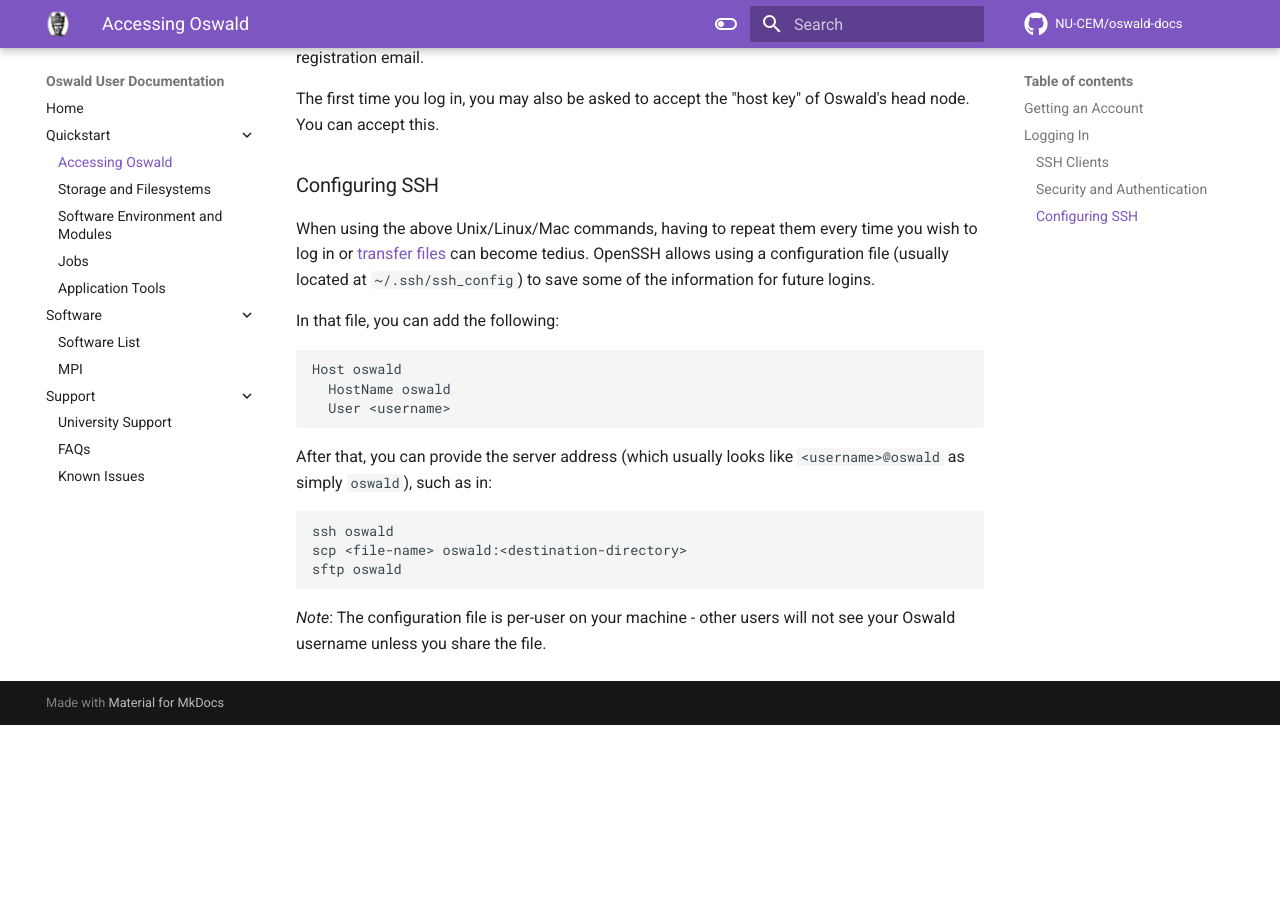
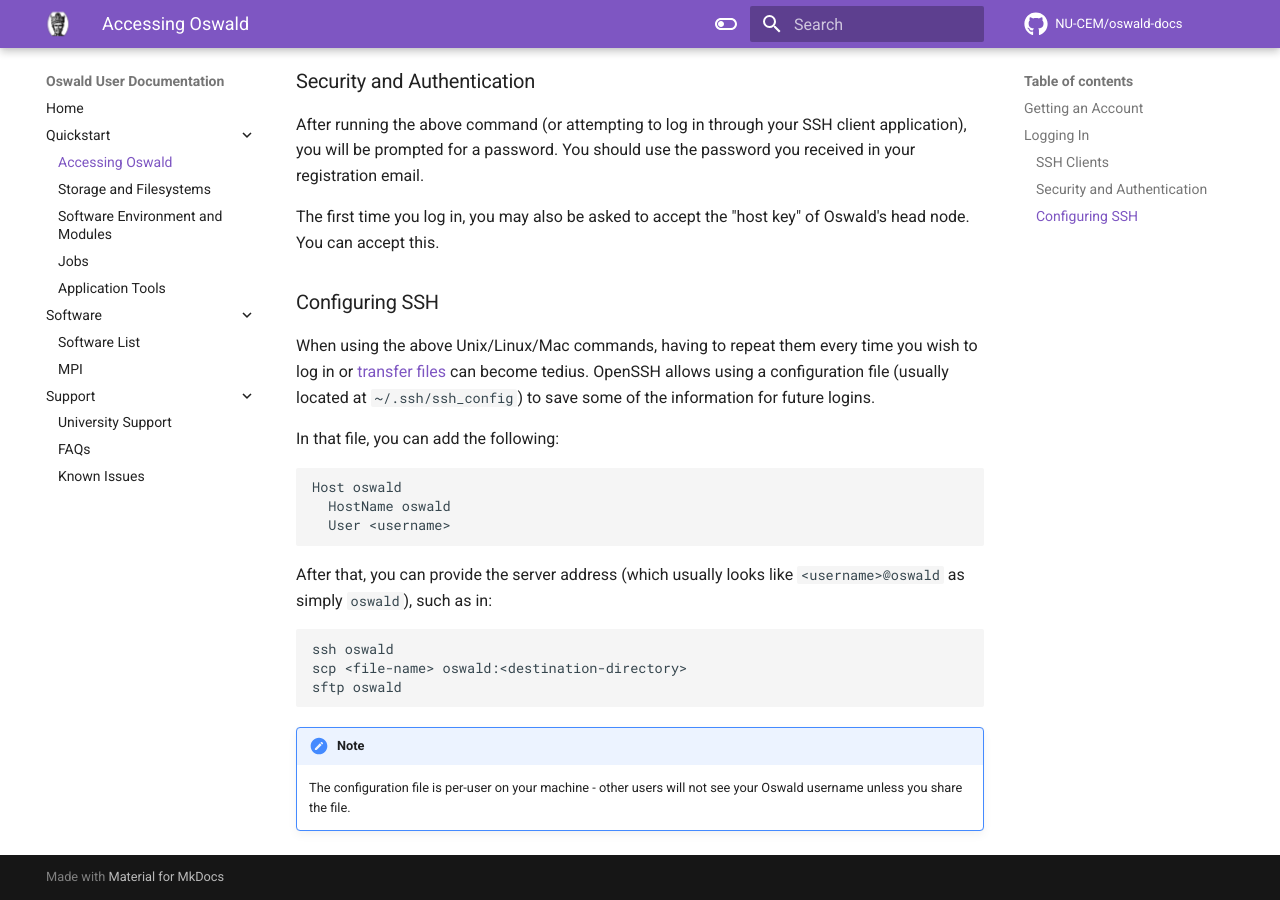
Before and after one commit to NorthumbriaResearchComputing/oswald-docs, an MkDocs documentation site: the page built from docs/quickstart/accessing-oswald.md, in a window 1280 px wide and 900 px high, scrolled down 1311 px. Built offline with MkDocs 1.6.1 and Material for MkDocs 9.7.7, drawn with Linux system fonts in a browser that asks for light colours; comment, search, counter and statistics services are not loaded; before the commit the page ends 2036 px from its top, so only the background shows below that; some of the changed text lies outside the part shown.

````diff
--- a/docs/quickstart/accessing-oswald.md
+++ b/docs/quickstart/accessing-oswald.md
@@ -6,7 +6,8 @@ To access the oswald cluster you need to have an account set up by the cluster s
 
 ## Logging In
 
-*Note*: Throughout the following documentation, replace `<username>` with the username you were given in your registration email.
+!!! note
+    Throughout the following documentation, replace `<username>` with the username you were given in your registration email.
 
 ### SSH Clients
 
@@ -65,4 +66,5 @@ scp <file-name> oswald:<destination-directory>
 sftp oswald
 ```
 
-*Note*: The configuration file is per-user on your machine - other users will not see your Oswald username unless you share the file.
+!!! note
+    The configuration file is per-user on your machine - other users will not see your Oswald username unless you share the file.
--- a/mkdocs.yml
+++ b/mkdocs.yml
@@ -31,6 +31,8 @@ theme:
         name: Switch to light mode
 
 markdown_extensions:
+  - admonition
+  - pymdownx.superfences
   - toc:
       permalink: true
 
````
Also changed, not shown: docs/index.md (+3 -1 lines).
